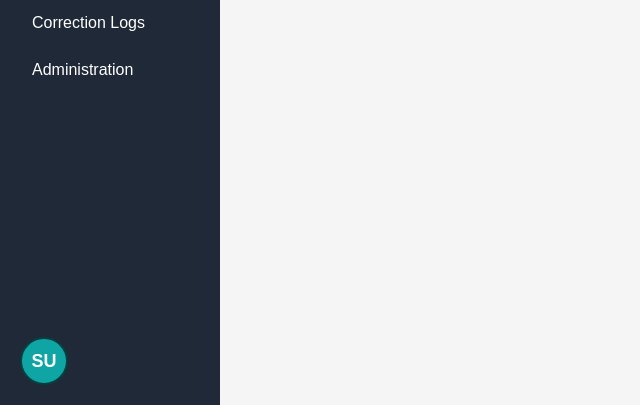
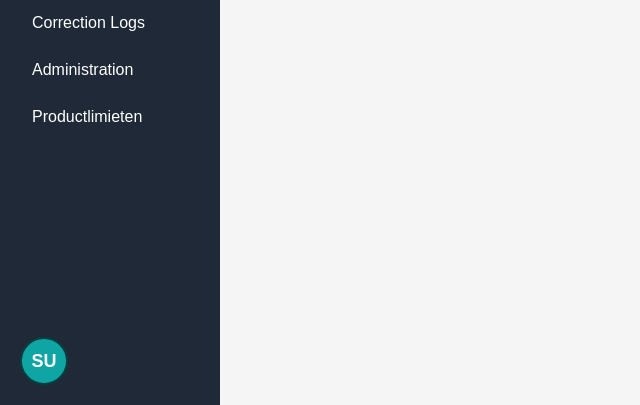
Before and after one commit to Alwin22nl/Project_ELN, a Flask app: page /admin/ in a window 1280 px wide. Shown: the part 395-800 px from the top of the page, without its empty margins (0-640 px from the left). Run offline with Flask 3, Linux system fonts and the light colour scheme; the visitor is signed in with stand-in values (Sample User, id 1); data that the repository does not hold is empty; some libraries are stand-ins or nearby versions.

Commit message:
added route and links to app.py and base.html

```diff
--- a/app.py
+++ b/app.py
@@ -18,6 +18,7 @@ from routes.overview import overview_bp
 from routes.batch_search import batch_search_bp
 from routes.change_request import change_request_bp
 from routes.notifications import notification_bp
+from routes.limits import limits_bp
 
 # importing Test Routes
 from routes.tests import test_bp
@@ -50,6 +51,7 @@ app.register_blueprint(overview_bp)
 app.register_blueprint(batch_search_bp)
 app.register_blueprint(change_request_bp)
 app.register_blueprint(notification_bp)
+app.register_blueprint(limits_bp)
 
 # test routes
 app.register_blueprint(test_bp)
--- a/templates/base.html
+++ b/templates/base.html
@@ -57,6 +57,7 @@
                 {% if session.role == "admin" %}
                 <a href="{{ url_for('admin.audit_logs_admin') }}">Correction Logs</a>
                 <a href="{{ url_for('admin.admin_page') }}">Administration</a>
+                <a href="{{ url_for('limits.manage_limits') }}">Productlimieten</a>
                 {% endif %}
                 <div class="sidebar-bottom">
                     {% if session.get("user_id") %}
```
